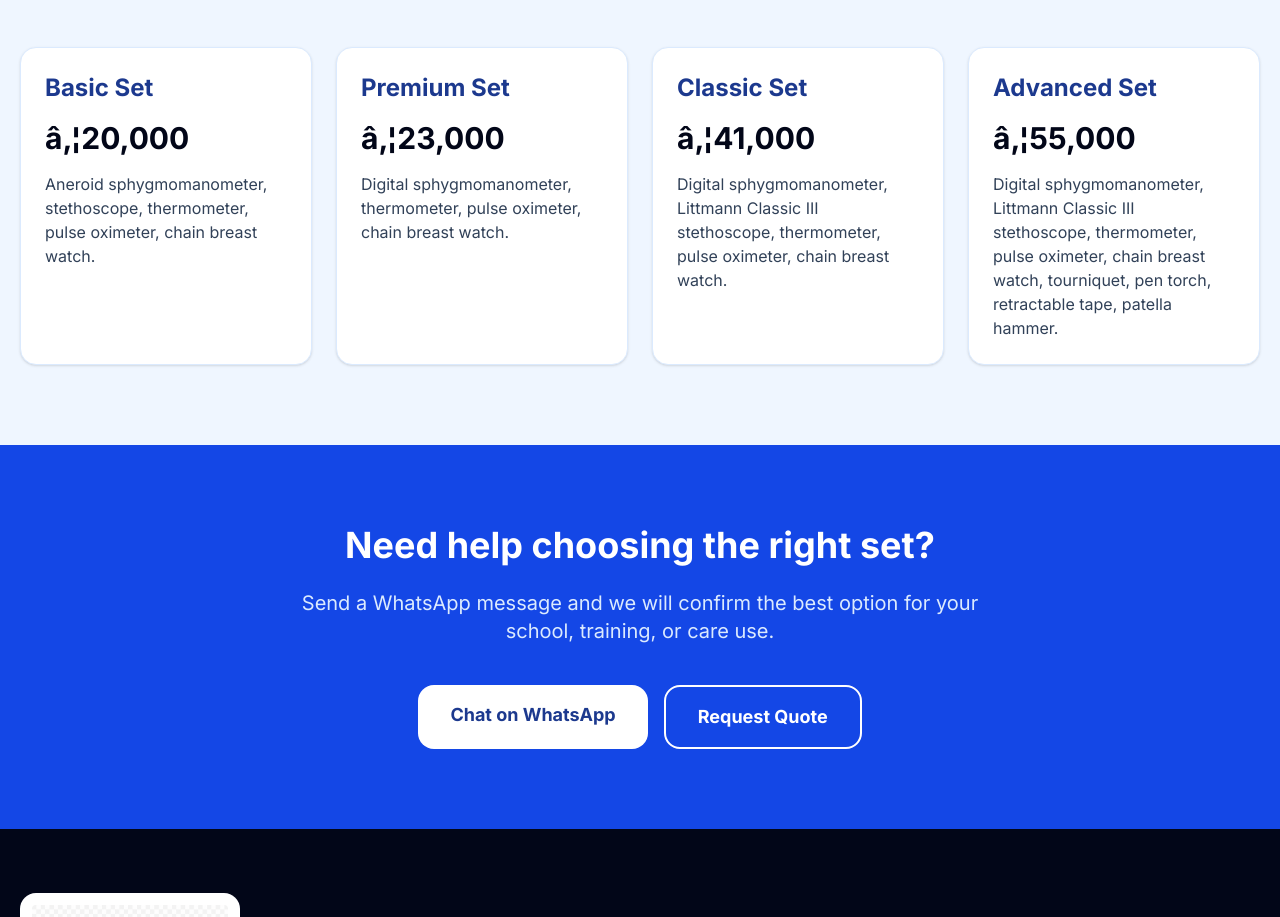
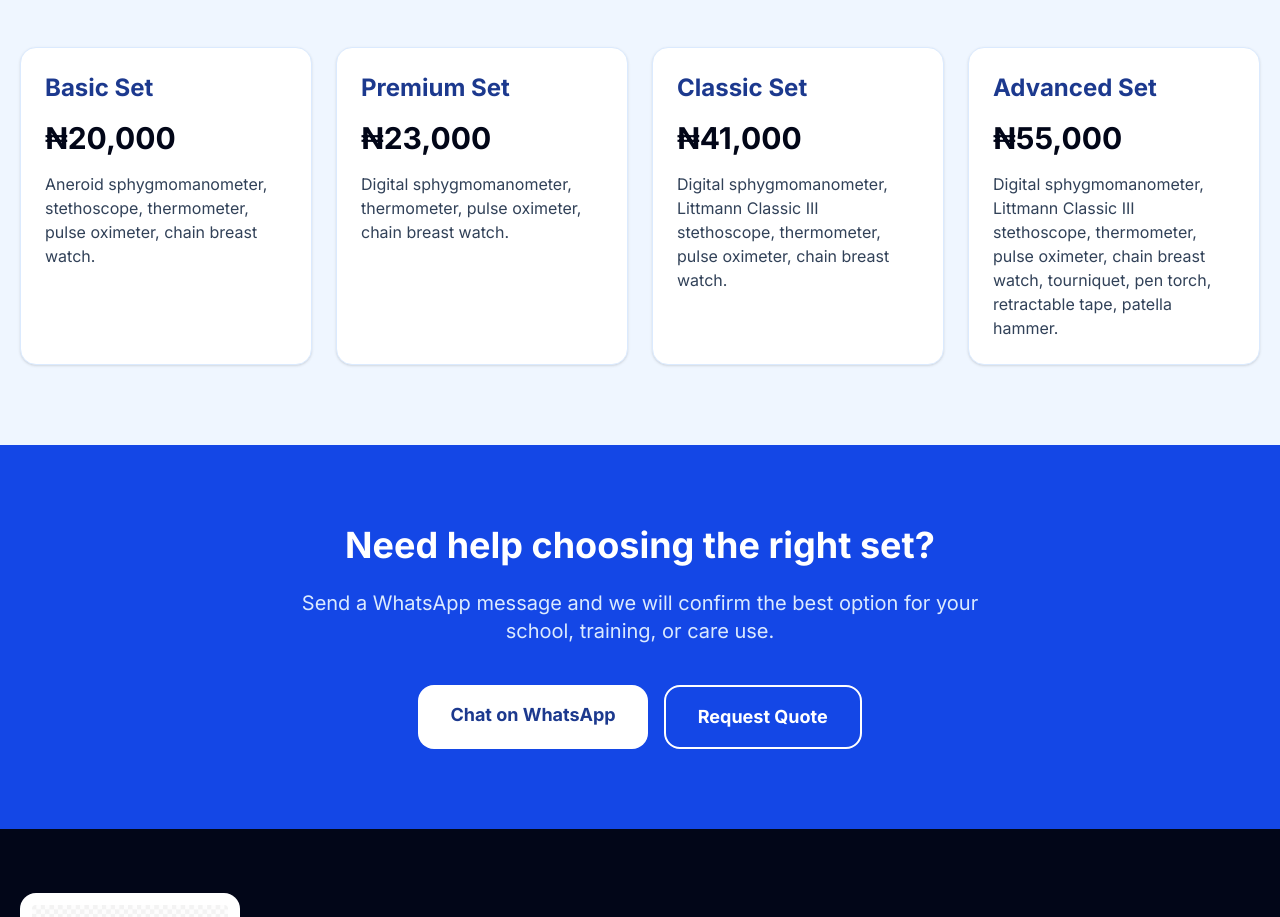
Before and after one commit to pascal173/educare, a Next.js app in the folder pharmaequip/: page / in a window 1280 px wide. Shown: the part 3220-4137 px from the top of the page. Built offline with nearby package versions, Linux system fonts and the light colour scheme.

Commit message:
Fix: Correct Naira sign (â‚¦ → ₦) in the hardcoded Available Sets section on homepage

```diff
--- a/pharmaequip/app/page.tsx
+++ b/pharmaequip/app/page.tsx
@@ -115,10 +115,10 @@ export default function Home() {
           <h3 className="text-4xl font-bold text-center mb-12">Available Sets</h3>
           <div className="grid md:grid-cols-2 lg:grid-cols-4 gap-6">
             {[
-              ['Basic Set', 'â‚¦20,000', 'Aneroid sphygmomanometer, stethoscope, thermometer, pulse oximeter, chain breast watch.'],
-              ['Premium Set', 'â‚¦23,000', 'Digital sphygmomanometer, thermometer, pulse oximeter, chain breast watch.'],
-              ['Classic Set', 'â‚¦41,000', 'Digital sphygmomanometer, Littmann Classic III stethoscope, thermometer, pulse oximeter, chain breast watch.'],
-              ['Advanced Set', 'â‚¦55,000', 'Digital sphygmomanometer, Littmann Classic III stethoscope, thermometer, pulse oximeter, chain breast watch, tourniquet, pen torch, retractable tape, patella hammer.'],
+              ['Basic Set', '\u20A620,000', 'Aneroid sphygmomanometer, stethoscope, thermometer, pulse oximeter, chain breast watch.'],
+              ['Premium Set', '\u20A623,000', 'Digital sphygmomanometer, thermometer, pulse oximeter, chain breast watch.'],
+              ['Classic Set', '\u20A641,000', 'Digital sphygmomanometer, Littmann Classic III stethoscope, thermometer, pulse oximeter, chain breast watch.'],
+              ['Advanced Set', '\u20A655,000', 'Digital sphygmomanometer, Littmann Classic III stethoscope, thermometer, pulse oximeter, chain breast watch, tourniquet, pen torch, retractable tape, patella hammer.'],
             ].map(([name, price, items]) => (
               <div key={name} className="bg-white border border-blue-100 rounded-2xl p-6 shadow-sm">
                 <p className="text-2xl font-bold text-blue-900">{name}</p>
```
